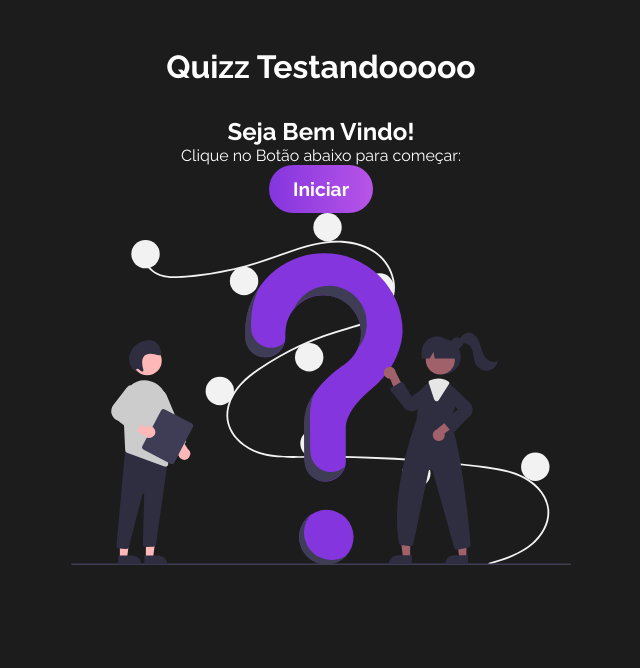
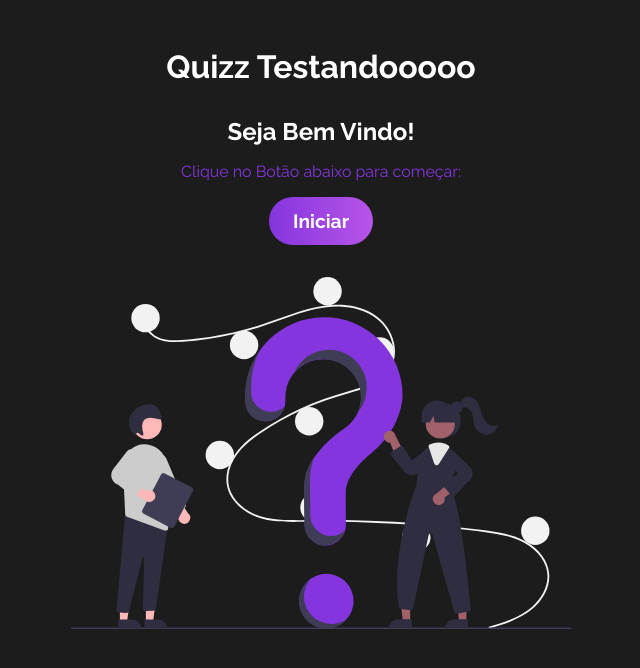
Before and after one commit to Pablo-Belusso/QUIZ_React, a React (Create React App) app: page / in a window 1280 px wide. Shown: the top 668 px of the page, without its empty margins (319-959 px from the left). Built offline with nearby package versions, Linux system fonts and the light colour scheme.

Commit message:
Commit 10

```diff
--- a/src/components/Welcome.css
+++ b/src/components/Welcome.css
@@ -1,4 +1,16 @@
-#welcome {
+#welcome {      /* ID da Div */
     text-align: center;
     max-width: 500px;
 }
+
+#welcome h2, #welcome p {
+    margin-bottom: 1rem;
+}
+
+#welcome p {
+    color: #8435de;
+}
+
+#welcome img {
+    margin-top: 2rem;
+}
```
